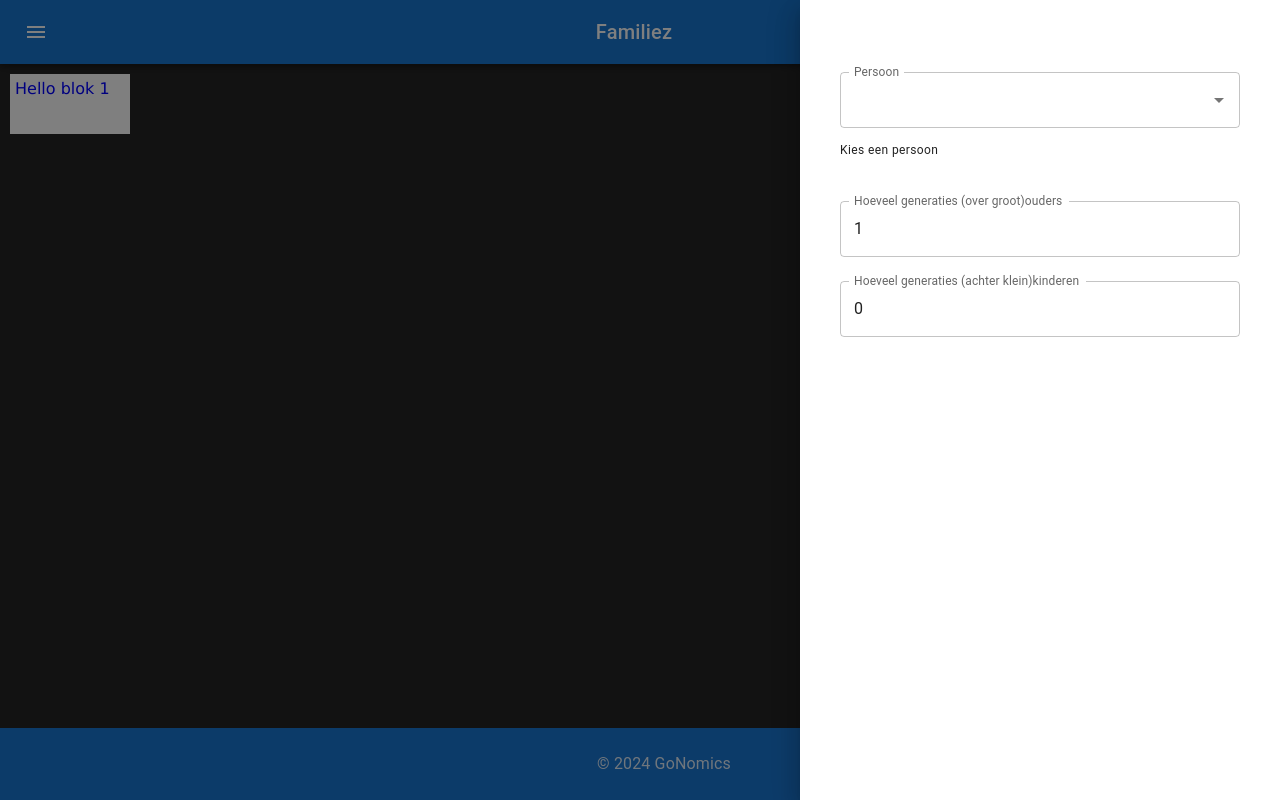
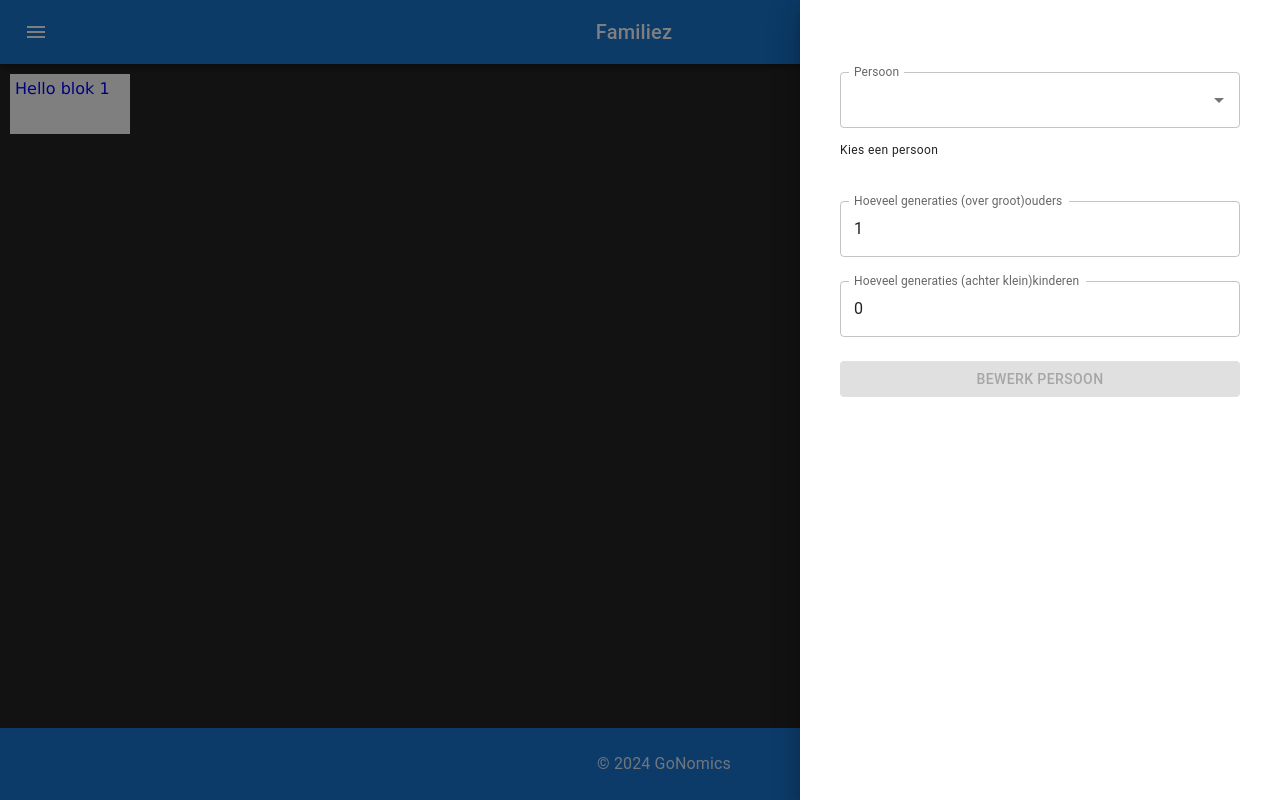
Before and after one commit to Gonomic/familiez_new, a React (Vite) app: page /familiez-bewerken in a window 1280 px wide. Both pictures are taken after a click on the button 1216 px from the left and 32 px from the top of the page. Built offline with nearby package versions, Linux system fonts and the light colour scheme.

Commit message:
Add person selection and editing: button in RightDrawer to select and navigate to FamiliezBewerken with selected person details

```diff
--- a/src/FamiliezBewerken.jsx
+++ b/src/FamiliezBewerken.jsx
@@ -1,7 +1,9 @@
 import { Box } from '@mui/system';
 import { useState } from 'react';
+import { Paper, Typography } from '@mui/material';
+import PropTypes from 'prop-types';
 
-const FamiliezTree = () => {
+const FamiliezTree = ({ selectedPerson }) => {
 
     let SvgDrawGuide = {
         "RectDefWidth": 120,
@@ -47,6 +49,27 @@ const FamiliezTree = () => {
     return (
         // <button onClick={addPerson}>Persoon toevoegen</button>
         <Box sx={{ position: 'absolute', top: '64px', bottom: '72px', height: 'calc(100% - 136px)', width: '100%', overflow: 'auto' }}>
+            {selectedPerson && (
+                <Paper elevation={3} sx={{ p: 3, m: 3, maxWidth: 600 }}>
+                    <Typography variant="h5" gutterBottom color="primary">
+                        Geselecteerde Persoon
+                    </Typography>
+                    <Typography variant="body1" sx={{ mt: 2 }}>
+                        <strong>Naam:</strong> {selectedPerson.PersonGivvenName} {selectedPerson.PersonFamilyName}
+                    </Typography>
+                    <Typography variant="body1">
+                        <strong>Geboortedatum:</strong> {selectedPerson.PersonDateOfBirth}
+                    </Typography>
+                    {selectedPerson.PersonDateOfDeath && (
+                        <Typography variant="body1">
+                            <strong>Overlijdensdatum:</strong> {selectedPerson.PersonDateOfDeath}
+                        </Typography>
+                    )}
+                    <Typography variant="body1">
+                        <strong>ID:</strong> {selectedPerson.PersonID}
+                    </Typography>
+                </Paper>
+            )}
             <svg style={{ width: '200%', height: '200%', overflow: 'visible' }}>
 
 
@@ -96,4 +119,8 @@ const FamiliezTree = () => {
     );
 }; */}
 
+FamiliezTree.propTypes = {
+    selectedPerson: PropTypes.object,
+};
+
 export default FamiliezTree;
--- a/src/RightDrawer.jsx
+++ b/src/RightDrawer.jsx
@@ -1,4 +1,4 @@
-import { Link } from 'react-router-dom';
+import { useNavigate } from 'react-router-dom';
 import Box from '@mui/material/Box';
 import { Autocomplete, InputLabel, TextField, Typography, Button } from "@mui/material";
 import Drawer from '@mui/material/Drawer';
@@ -7,7 +7,8 @@ import PropTypes from 'prop-types';
 import debounce from 'lodash/debounce';
 import { EditNotifications } from '@mui/icons-material';
 
-function RightDrawer({ open, onClose }) {
+function RightDrawer({ open, onClose, onPersonSelected }) {
+    const navigate = useNavigate();
     const [person, setPerson] = useState(null);                 // State to handle the choosen person in the list of the Autocomlete control
     const [persons, setPersons] = useState([]);                 // State to store fetched persons that have a name that sounds like what was typed in in the Autocomplete control
     // const [anchorPersons, setAnchorPersons] = useState(null);   // "anchor persons" (core persons for each generation arround which the family tree is build, they make out the trunk of the family tree
@@ -201,6 +202,24 @@ function RightDrawer({ open, onClose }) {
                         InputProps={{ inputProps: { min: 0, step: 1 } }}
                     />
                 </Box>
+
+                <Box sx={{ display: "flex", justifyContent: "center", marginTop: 5, marginLeft: 5, marginRight: 5, width: 400 }}>
+                    <Button
+                        variant="contained"
+                        color="primary"
+                        disabled={!person}
+                        onClick={() => {
+                            if (person) {
+                                onPersonSelected(person);
+                                navigate('/familiez-bewerken');
+                                onClose();
+                            }
+                        }}
+                        fullWidth
+                    >
+                        Bewerk Persoon
+                    </Button>
+                </Box>
             </Drawer>
         </div>
     );
@@ -209,6 +228,7 @@ function RightDrawer({ open, onClose }) {
 RightDrawer.propTypes = {
     open: PropTypes.bool.isRequired,
     onClose: PropTypes.func.isRequired,
+    onPersonSelected: PropTypes.func.isRequired,
 };
 
 export default RightDrawer;
--- a/src/app.jsx
+++ b/src/app.jsx
@@ -12,6 +12,7 @@ import FamiliezSysteem from './FamiliezSysteem';
 const App = () => {
   const [leftDrawerOpen, setLeftDrawerOpen] = useState(false);
   const [rightDrawerOpen, setRightDrawerOpen] = useState(false);
+  const [selectedPerson, setSelectedPerson] = useState(null);
 
   const toggleLeftDrawer = () => {
     setLeftDrawerOpen(!leftDrawerOpen);
@@ -29,17 +30,21 @@ const App = () => {
     setRightDrawerOpen(false);
   };
 
+  const handlePersonSelected = (person) => {
+    setSelectedPerson(person);
+  };
+
   return (
 
     <Router>
 
       <TopBar toggleLeftDrawer={toggleLeftDrawer} toggleRightDrawer={toggleRightDrawer} />
       <LeftDrawer open={leftDrawerOpen} onClose={handleLeftDrawerClose} />
-      <RightDrawer open={rightDrawerOpen} onClose={handleRightDrawerClose} />
+      <RightDrawer open={rightDrawerOpen} onClose={handleRightDrawerClose} onPersonSelected={handlePersonSelected} />
 
 
       <Routes>
-        <Route path="/familiez-bewerken" element={<FamiliezBewerken />} />
+        <Route path="/familiez-bewerken" element={<FamiliezBewerken selectedPerson={selectedPerson} />} />
         <Route path="/familiez-info" element={<FamiliezInfo />} />
         <Route path="/familiez-systeem" element={<FamiliezSysteem />} />
         <Route path="/" element={<Navigate to="/familiez-bewerken" />} />
```
